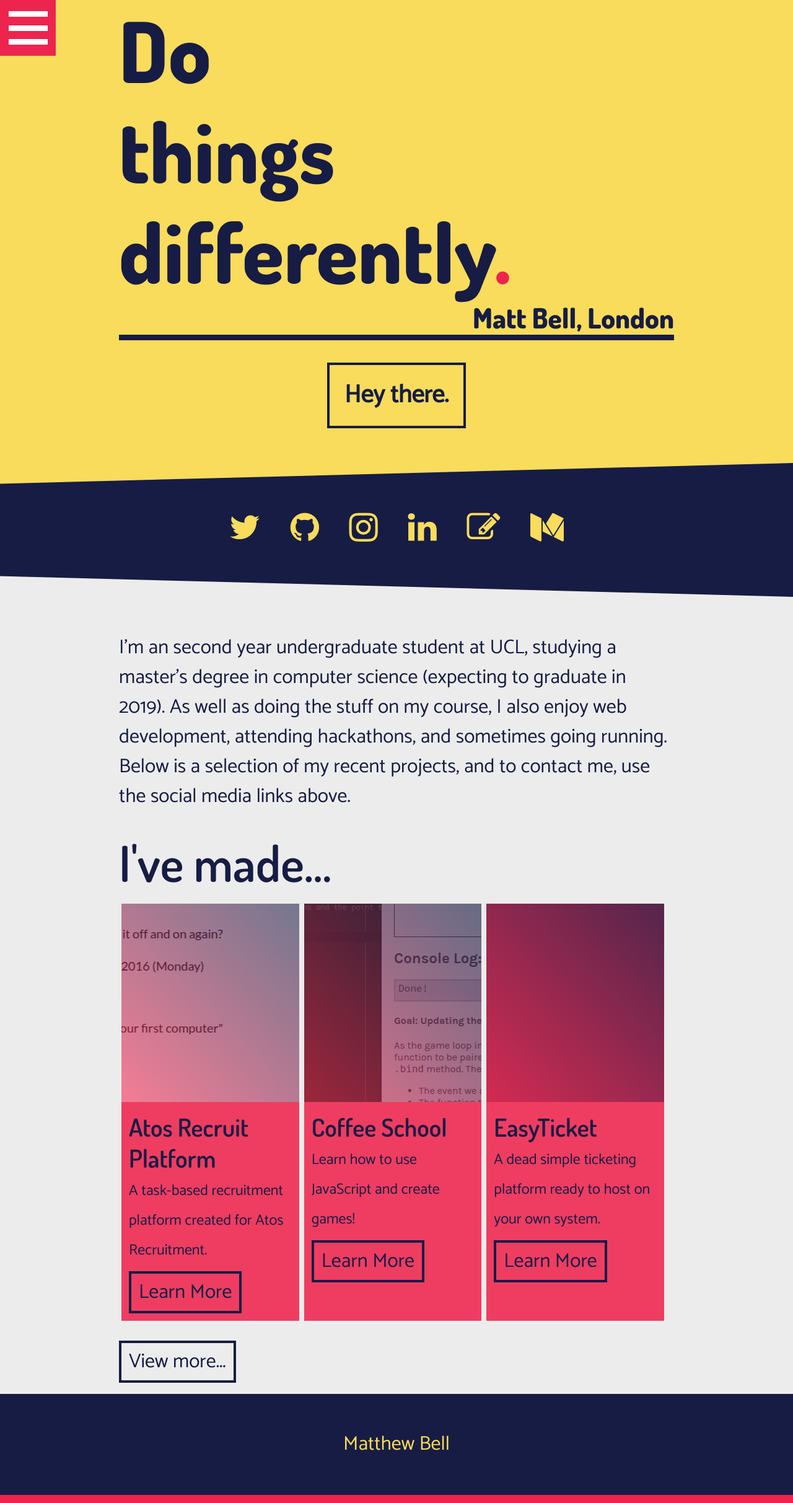
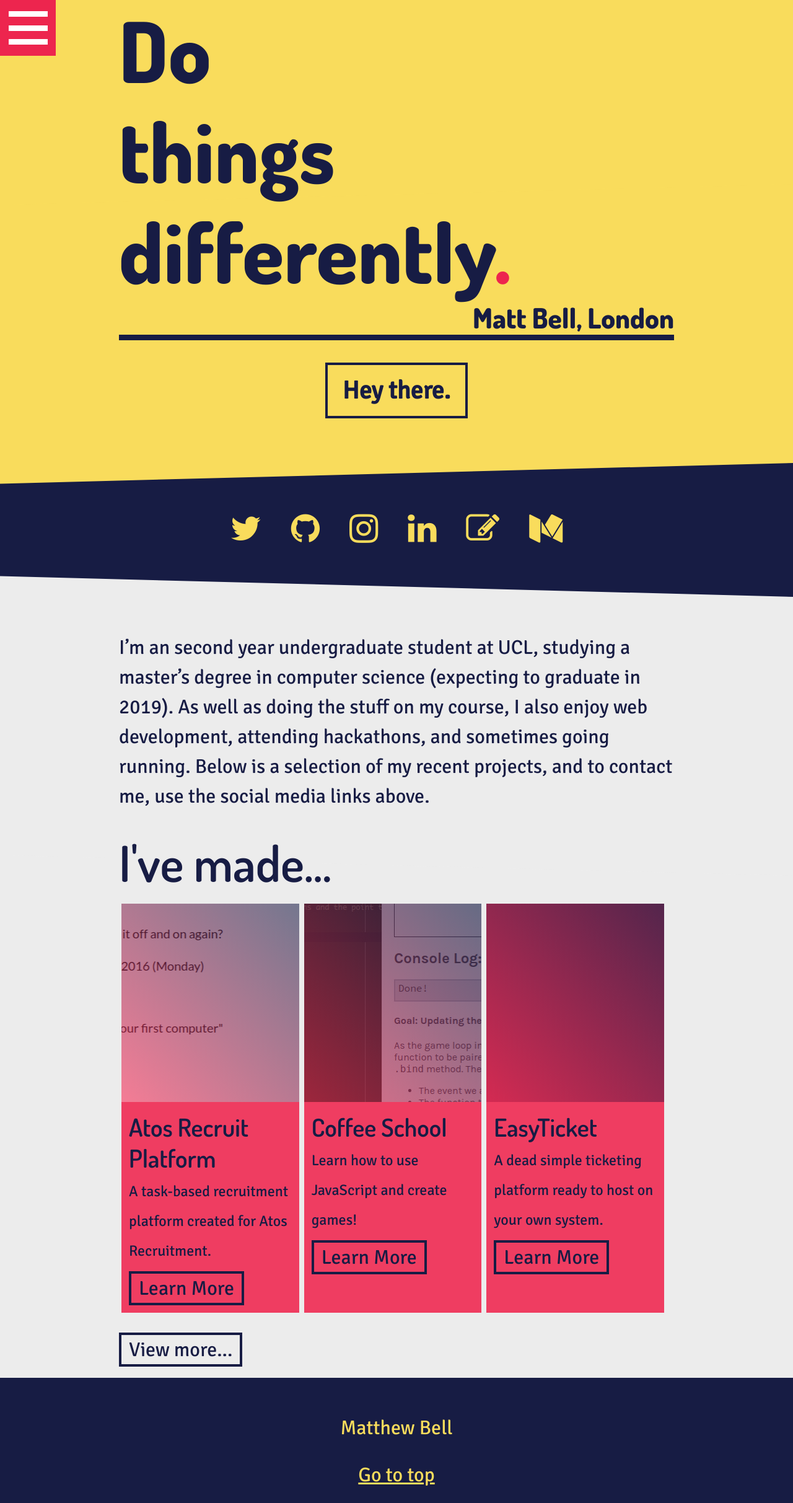
Before and after one commit to maisieccino/mbellgb.github.io, a Jekyll site: the page built from index.md, in a window 1280 px wide. Shown: the whole page at 62% size. Built offline with Jekyll 4.4.1, drawn with Linux system fonts in a browser that asks for light colours; nearby versions of some CDN libraries.

Commit message:
Change font

```diff
--- a/_layouts/default.html
+++ b/_layouts/default.html
@@ -6,7 +6,7 @@
     <title>Matt Bell</title>
     <meta name="viewport" content="width=device-width,initial-scale=1" />
     <link rel="stylesheet" href="https://maxcdn.bootstrapcdn.com/font-awesome/4.6.1/css/font-awesome.min.css">
-    <link href="https://fonts.googleapis.com/css?family=Dosis:600,800|Catamaran|Space+Mono" rel="stylesheet">
+    <link href="https://fonts.googleapis.com/css?family=Dosis:600,800|Signika|Space+Mono" rel="stylesheet">
     <link rel="stylesheet" href="/assets/css/main.css" />
 </head>
 
--- a/_layouts/home.html
+++ b/_layouts/home.html
@@ -32,4 +32,5 @@ layout: default
 
 <footer>
     <p>Matthew Bell</p>
+    <a href="#top">Go to top</a>
 </footer>
--- a/assets/css/main.css
+++ b/assets/css/main.css
@@ -5,7 +5,7 @@
 
 ::selection { background-color: #ED254E; opacity: 1; }
 
-body { font-size: 1.5rem; font-family: "Catamaran", sans-serif; font-weight: 500; }
+body { font-size: 1.5rem; font-family: "Signika", sans-serif; font-weight: 500; }
 
 @media (min-width: 750px) { body { font-size: 2rem; } }
 
@@ -53,7 +53,7 @@ li > p { display: inline; }
 
 @media (min-width: 1200px), (orientation: landscape) { .jumbo h2 { font-size: 5vh; line-height: 6vh; } }
 
-.jumbo .jumbo-button { display: inline-block; padding: 1rem 1.5rem; margin: 5vw auto; font-size: 1.25rem; font-family: "Catamaran", sans-serif; font-weight: bold; cursor: pointer; border: 0.25rem #171C44 solid; color: #171C44; -webkit-transition: background-color 0.25s ease-in-out, color 0.25s ease-in-out; transition: background-color 0.25s ease-in-out, color 0.25s ease-in-out; }
+.jumbo .jumbo-button { display: inline-block; padding: 1rem 1.5rem; margin: 5vw auto; font-size: 1.25rem; font-family: "Signika", sans-serif; font-weight: bold; cursor: pointer; border: 0.25rem #171C44 solid; color: #171C44; -webkit-transition: background-color 0.25s ease-in-out, color 0.25s ease-in-out; transition: background-color 0.25s ease-in-out, color 0.25s ease-in-out; }
 
 @media (min-width: 1200px), (orientation: landscape) { .jumbo .jumbo-button { font-size: 2.5rem; margin: 2vh auto; top: -3vh; } }
 
@@ -199,6 +199,8 @@ body.active .container::after { opacity: 1; height: 101%; -webkit-transition: op
 
 footer { background-color: #171C44; color: #F9DC5C; text-align: center; }
 
+footer a:before { background-color: #ED254E !important; }
+
 footer:before { display: none; }
 
 footer:after { display: none; }
--- a/assets/scss/_layout.scss
+++ b/assets/scss/_layout.scss
@@ -287,6 +287,10 @@ footer {
     color: $color_brand3;
     text-align: center;
 
+    a:before {
+        background-color: $color_brand2 !important;
+    }
+
     &:before {
         display: none;
     }
--- a/assets/scss/_vars.scss
+++ b/assets/scss/_vars.scss
@@ -10,7 +10,7 @@ $color_twitter: #55acee;
 
 
 $font_heading: "Dosis", sans-serif;
-$font_body: "Catamaran", sans-serif;
+$font_body: "Signika", sans-serif;
 $font_writing: "Lora", serif;
 $font_code: "Space Mono", monospace;
 
```
Also changed, not shown: 1 other file.
